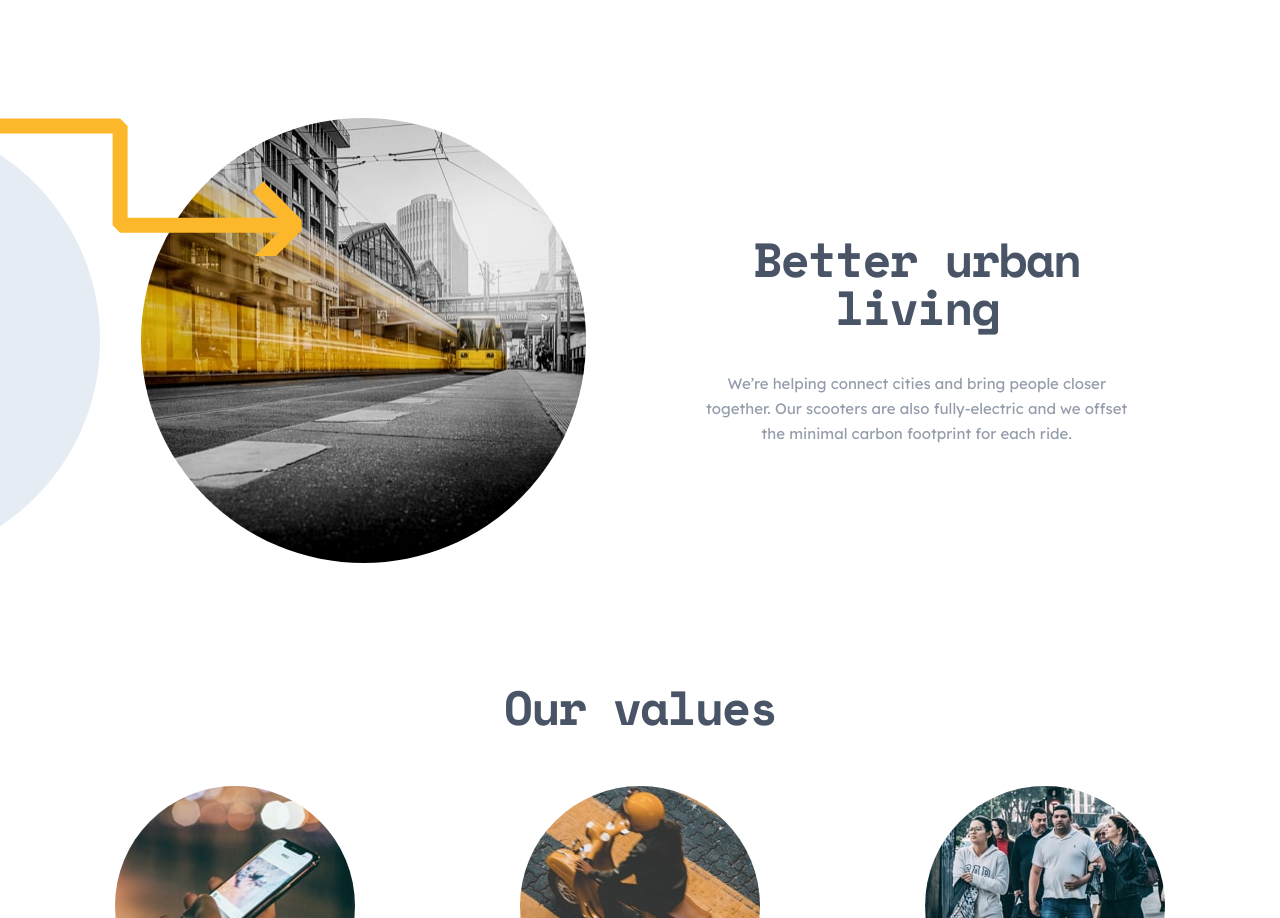
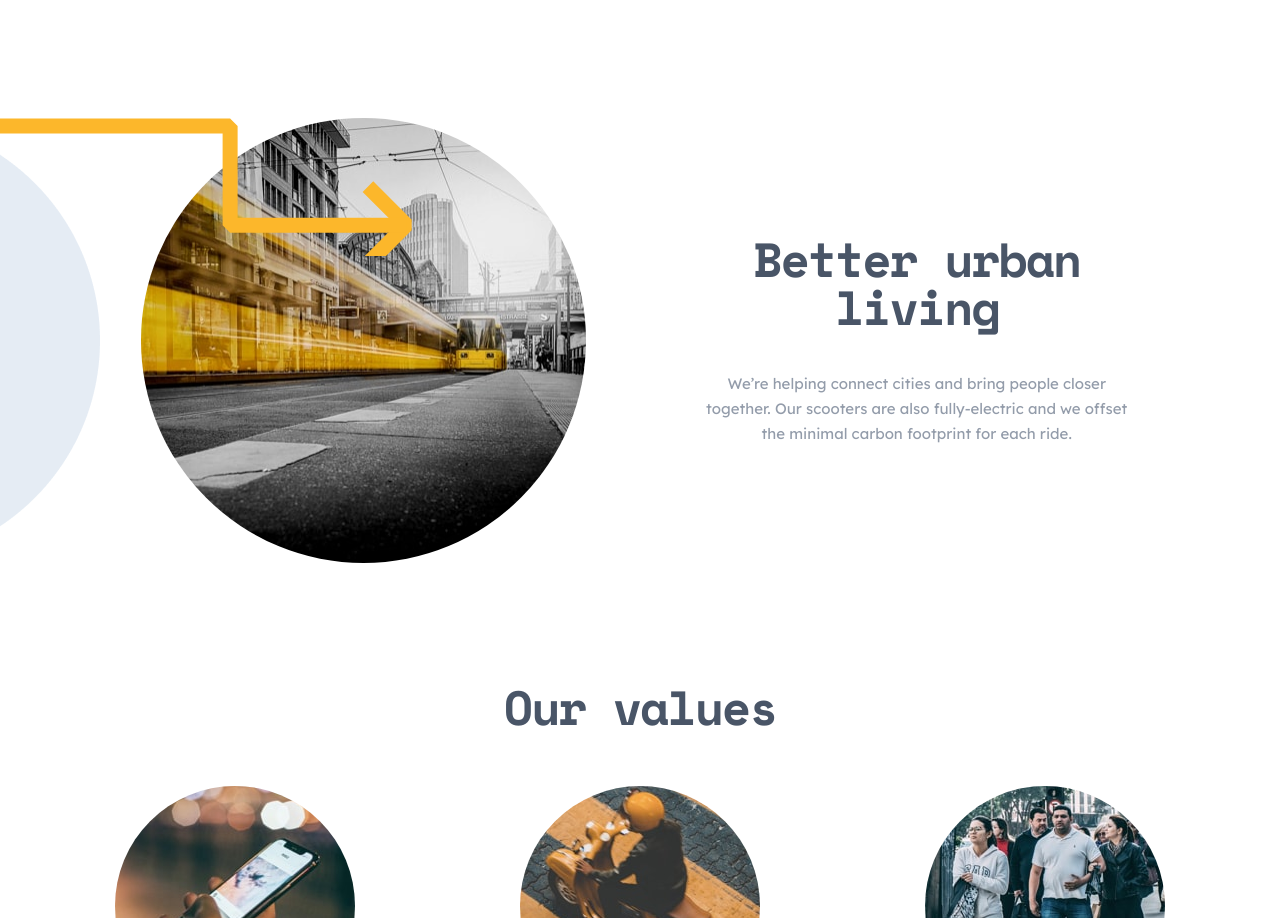
Before and after one commit to Eileenpk/Scooter, a Next.js app: page /About in a window 1280 px wide. Shown: the part 794-1712 px from the top of the page. Built offline with nearby package versions, Linux system fonts and the light colour scheme.

Commit message:
fix:feature arrow placement for tablet and desktop

```diff
--- a/styles/feature.module.css
+++ b/styles/feature.module.css
@@ -77,6 +77,9 @@
 }
 
 @media(min-width:768px) {
+    .feature {
+        width: 100vw;
+    }
     .featureInfoWrapper {
         gap: 40px;
         max-width: 573px;
@@ -95,14 +98,15 @@
     }
     .feature:nth-child(1) .featureImageContainer::after {
         top: 295px;
-        left: calc(100% - 735px );
+        left: calc(100% - 745px );
     }
 
 
     .feature:nth-child(2) .featureImageContainer::after {
         width: 735px;
         top: 0px;
-        right: calc(735px - 100%);
+        left: -40px;
+        /* right: calc(635px - 100%); */
     }
 
     .reverse::after {
```
